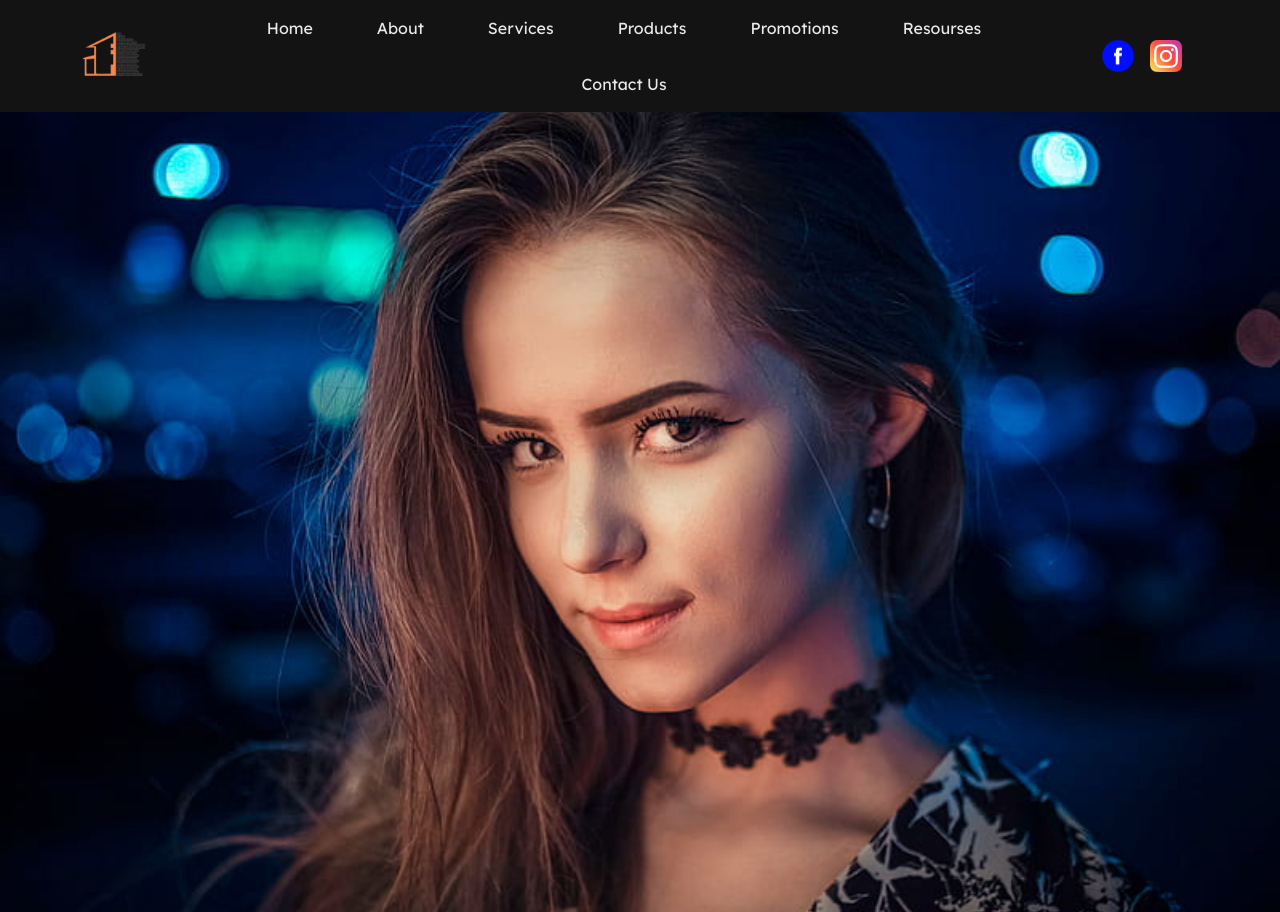
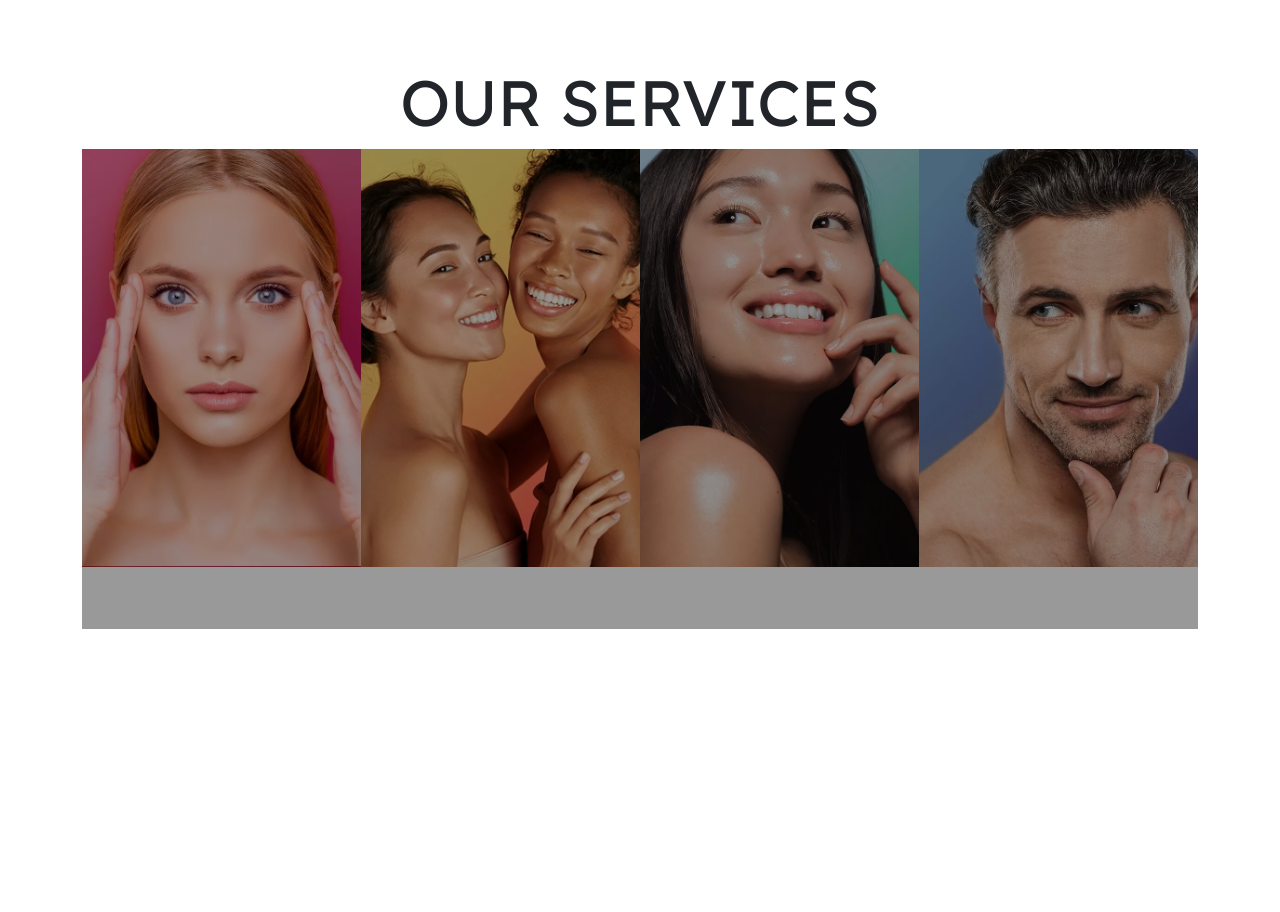
Before and after one commit to PAZIUK/Enigma-Skin-Care, a PHP site: page / in a window 1280 px wide. After the commit the page ends 629 px from the top, so only its background shows below. Run offline with PHP 8.4, Linux system fonts and the light colour scheme; some libraries are stand-ins or nearby versions.

Commit message:
Add some changes

```diff
--- a/css/style.css
+++ b/css/style.css
@@ -11,6 +11,12 @@
 body{
     box-sizing: border-box;
     overflow-x: hidden;
+    display: flex;
+    flex-direction: column;
+}
+
+main{
+    flex: 1 1 auto;
 }
 
 header{
@@ -85,3 +91,119 @@ section.hello{
     background-position: center;
     min-height: 100vh;
 }
+
+section.services .container .title{
+    font-family: var(--font-1);
+    font-size: 4rem;
+    text-align: center;
+    padding-top: 4rem;
+}
+section.services .container .services__block{
+    display: grid;
+    grid-template-columns: repeat(4,1fr);
+    min-height: 30rem;
+}
+section.services .container .service{
+    position: relative;
+    overflow: hidden;
+}
+section.services .container .service img,
+section.services .container .service .blur,
+section.services .container .service .hover__block{
+    position: absolute;
+    top: 0;
+    right: 0;
+    width: 100%;
+}
+section.services .container .service img{
+    z-index: 1;
+}
+section.services .container .service .hover__block{
+    display: flex;
+    height: 100%;
+    flex-direction: column;
+    align-items: center;
+    justify-content: center;
+    z-index: 10;
+    background-color: rgba(0,0,0,.4);
+    transition: all .7s ease;
+    transform: scale(0.5);
+    opacity: 0;
+    visibility: hidden;
+}
+section.services .container .service .hover__block a{
+    text-decoration: none;
+    font-family: var(--font-1);
+    font-size: 1.4rem;
+    color: var(--color-3);
+    margin-bottom: 1rem;
+    transition: all .5s ease;
+}
+section.services .container .service .hover__block a:hover{
+    color: var(--color-2);
+}
+section.services .container .service .hover__block a.Main{
+    padding: .5rem 1.5rem;
+    margin-top: 2rem;
+    background-color: var(--color-3);
+    color: var(--color-2);
+}
+section.services .container .service .hover__block a.Main:hover{
+    background-color: var(--color-2);
+    color: var(--color-1);
+}
+section.services .container .service:hover .hover__block{
+    opacity: 1;
+    visibility: visible;
+    transform: scale(1);
+}
+section.services .container .service .blur{
+    z-index: 2;
+    height: 100%;
+    background-color: rgba(0,0,0,.4);
+}
+
+section.moreServices{
+    display: flex;
+    flex-direction: column;
+}
+section.moreServices .topic{
+    background-image: url("../img/services/topic.webp");
+    background-size: cover;
+    background-position: center;
+}
+section.moreServices .topic .container{
+    display: flex;
+    justify-content: center;
+}
+section.moreServices .topic .container .title{
+    font-size: 3rem;
+    color: var(--color-2);
+    font-family: var(--font-1);
+    padding: 5rem 0;
+    text-align: center;
+}
+section.moreServices .container .services{
+    display: grid;
+    grid-template-columns: repeat(3,1fr);
+    grid-gap: 2rem;
+    padding-top: 5rem;
+}
+section.moreServices .container .services .service .photo img{
+    width: 100%;
+}
+section.moreServices .container .services .service .info{
+    display: flex;
+}
+section.moreServices .container .services .service .info a{
+    text-align: center;
+    padding: 1.5rem;
+    text-decoration: none;
+    color: var(--color-2);
+    background-color: #ff8a3d;
+    transition: all .7s ease;
+    flex: 1 1 auto;
+}
+section.moreServices .container .services .service .info a:hover{
+    background-color: #ecc826;
+}
--- a/index.html
+++ b/index.html
@@ -79,7 +79,7 @@
     </head>
     <body>
 
-        <header>
+        <!-- <header>
             <nav class="container">
                 <a class="logo" href="#">
                     <img src="/img/Logo.png" alt="Logo">
@@ -98,12 +98,71 @@
                     <li><a href="#"><img src="/img/assets/instagram.png" alt="Instagram"></a></li>
                 </ul>
             </nav>
-        </header>
+        </header> -->
 
         <main>
-            <section class="hello">
+            <!-- <section class="hello">
                 <div class="container">
 
+                </div>
+            </section> -->
+            <section class="services">
+                <div class="container">
+                    <h2 class="title">OUR SERVICES</h2>
+                    <div class="services__block">
+                        <div class="service">
+                            <h3 class="slogan">Anti-Aging</h3>
+                            <div class="hover__block">
+                                <a href="#">Skin betterization</a>
+                                <a href="#">Skin betterization</a>
+                                <a href="#">Skin betterization</a>
+                                <a href="#">Skin betterization</a>
+                                <a href="#">Skin betterization</a>
+                                <a href="views/moreServices.html" class="Main">View More</a>
+                            </div>
+                            <img src="/img/services/1.webp" alt="">
+                            <div class="blur"></div>
+                        </div>
+                        <div class="service">
+                            <h3 class="slogan">Anti-Aging</h3>
+                            <div class="hover__block">
+                                <a href="#">Skin betterization</a>
+                                <a href="#">Skin betterization</a>
+                                <a href="#">Skin betterization</a>
+                                <a href="#">Skin betterization</a>
+                                <a href="#">Skin betterization</a>
+                                <a href="views/moreServices.html" class="Main">View More</a>
+                            </div>
+                            <img src="/img/services/2.webp" alt="">
+                            <div class="blur"></div>
+                        </div>
+                        <div class="service">
+                            <h3 class="slogan">Anti-Aging</h3>
+                            <div class="hover__block">
+                                <a href="#">Skin betterization</a>
+                                <a href="#">Skin betterization</a>
+                                <a href="#">Skin betterization</a>
+                                <a href="#">Skin betterization</a>
+                                <a href="#">Skin betterization</a>
+                                <a href="views/moreServices.html" class="Main">View More</a>
+                            </div>
+                            <img src="/img/services/3.webp" alt="">
+                            <div class="blur"></div>
+                        </div>
+                        <div class="service">
+                            <h3 class="slogan">Anti-Aging</h3>
+                            <div class="hover__block">
+                                <a href="#">Skin betterization</a>
+                                <a href="#">Skin betterization</a>
+                                <a href="#">Skin betterization</a>
+                                <a href="#">Skin betterization</a>
+                                <a href="#">Skin betterization</a>
+                                <a href="views/moreServices.html" class="Main">View More</a>
+                            </div>
+                            <img src="/img/services/4.webp" alt="">
+                            <div class="blur"></div>
+                        </div>
+                    </div>
                 </div>
             </section>
         </main>
```
Also changed, not shown: views/moreServices.html (added, +151 -0 lines), img/services/1.webp (added), img/services/2.webp (added), img/services/3.webp (added), img/services/4.webp (added), img/services/more1.webp (added), img/services/topic.webp (added).
